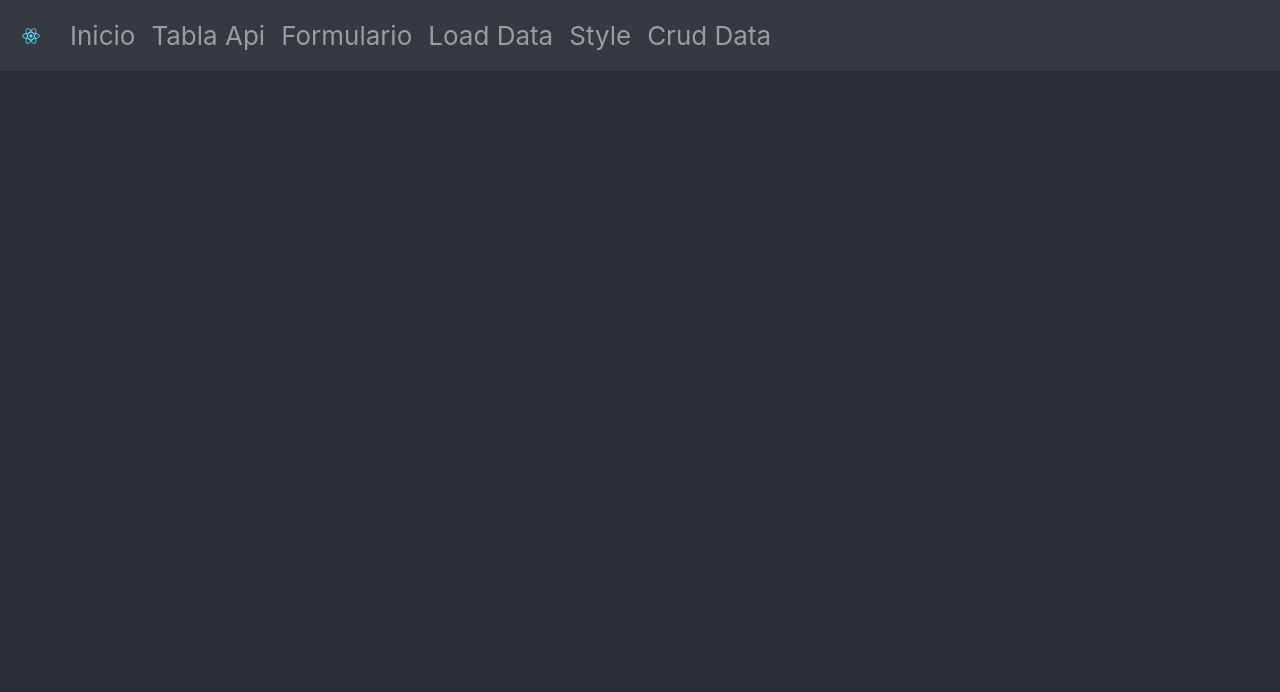
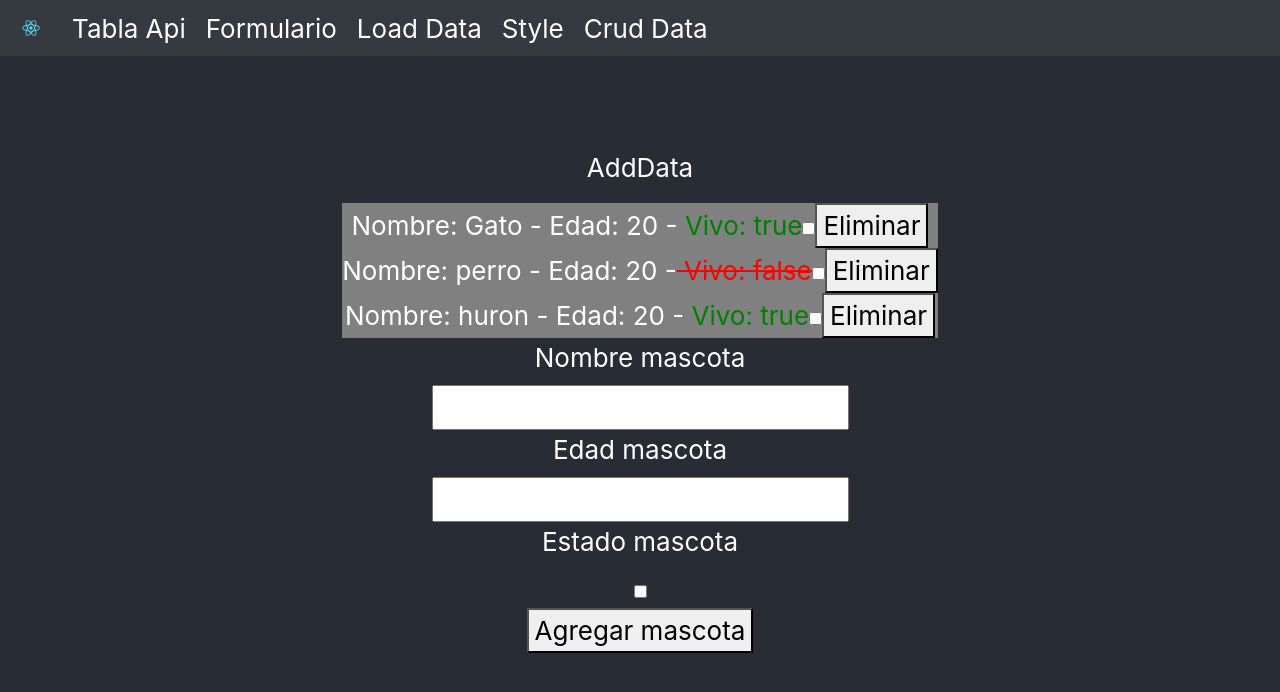
Before and after one commit to fichajokers/D-_ARCHIVOS-PC-informaticaaprender-react-con-create-react-app, a React (Create React App) app: page /CrudData in a window 1280 px wide. Shown: the top 692 px of the page. Built offline with nearby package versions, Linux system fonts and the light colour scheme.

Commit message:
Se agregó react-router-dom para manejar las rutas y simplificar lo que había antes

```diff
--- a/src/components/Main.js
+++ b/src/components/Main.js
@@ -29,80 +29,31 @@ class Main extends Component{
         })
     }
 
-    opcionSeleccionada = (opcionSeleccionada) => {
-        console.log("soy el parent y recibi.. " + opcionSeleccionada)
-        this.setState({
-            opcionSeleccionada: opcionSeleccionada
-        });
-    }
-
     render(){
-        let questions = null;
-        let opcionSeleccionada = '';
-        if ( this.state.displayQuestions ) {
-            questions = (
-                <React.Fragment>
-                    {
-                        this.state.questions.map((question, index) => {
-                            return <Question key={question.id}
-                            title={question.title} />
-                        })
-                    }
-                </React.Fragment>
-            )
-        }
-
-        if ( this.state.opcionSeleccionada === 'Tabla Api' ) {
-            opcionSeleccionada = (
-                <div>
-                    <CargarDatosApi></CargarDatosApi>
-                </div>
-            )
-        }else if( this.state.opcionSeleccionada === 'Inicio' ){
-            opcionSeleccionada = (
-                <React.Fragment>
-                    <section className="componente-prueba">
-                        <button className="btn" onClick={this.displayQuestion}>View Unanswered Questions</button>
-                        {questions}
-                    </section>
-                    <p>
-                    Bienvenido a react
-                    </p>
-
-                    <section className="componentes">
-                        <MiComponente />
-                        <hr/>
-                    </section>
-                </React.Fragment>
-            )
-
-        }else if( this.state.opcionSeleccionada === 'Formulario' ){
-            opcionSeleccionada = (
-                <Formulario></Formulario>
-            )
-        }else if( this.state.opcionSeleccionada === 'Cargando' ){
-            opcionSeleccionada = (
-                <CargandoAlCargarData></CargandoAlCargarData>
-            )
-        }else if( this.state.opcionSeleccionada === 'Style' ){
-            opcionSeleccionada = (
-                <Style/>
-            )
-        }else if( this.state.opcionSeleccionada === 'CrudData' ){
-            opcionSeleccionada = (
-                <CrudData/>
-            )
-        }
-
         return(
             <main>
-                <section className="componente-navbar">
-                <MenuPrincipal onMenuPrincipal={this.opcionSeleccionada}></MenuPrincipal>
-                </section>
+                <Router>
+                    <Route exact path="/CargarDatosApi">
+                        <CargarDatosApi/>
+                    </Route>
+                    <Route exact path="/Formulario">
+                        <Formulario/>
+                    </Route>
+                    <Route exact path="/CargandoAlCargarData">
+                        <CargandoAlCargarData/>
+                    </Route>
+                    <Route exact path="/Style">
+                        <Style />
+                    </Route>
+                    <Route exact path="/CrudData">
+                        <CrudData />
+                    </Route>
 
-                <section className="componente-prueba">
-                    {opcionSeleccionada}
-                </section>
+                    <section className="componente-navbar">
+                        <MenuPrincipal />
+                    </section>
+
+                </Router>
             </main>
         );
     }
--- a/src/components/MenuPrincipal.js
+++ b/src/components/MenuPrincipal.js
@@ -1,6 +1,7 @@
 import React, {Component} from 'react';
 import {Navbar,Nav} from 'react-bootstrap';
 import logo from '../assets/images/logo.svg';
+import { Link } from 'react-router-dom';
 
 class MenuPrincipal extends Component{
     constructor(props) {
@@ -33,12 +34,11 @@ class MenuPrincipal extends Component{
                     />
                     </Navbar.Brand>
                     <Nav className="mr-auto">
-                        <Nav.Link id="Inicio"       onClick={this.handleClick.bind(this)}>Inicio</Nav.Link>
-                        <Nav.Link id="Tabla Api"    onClick={this.handleClick.bind(this)}>Tabla Api</Nav.Link>
-                        <Nav.Link id="Formulario"   onClick={this.handleClick.bind(this)}>Formulario</Nav.Link>
-                        <Nav.Link id="Cargando"     onClick={this.handleClick.bind(this)}>Load Data</Nav.Link>
-                        <Nav.Link id="Style"        onClick={this.handleClick.bind(this)}>Style</Nav.Link>
-                        <Nav.Link id="CrudData"     onClick={this.handleClick.bind(this)}>Crud Data</Nav.Link>
+                        <Link style={styleLink} to="CargarDatosApi">Tabla Api</Link>
+                        <Link style={styleLink} to="Formulario">Formulario</Link>
+                        <Link style={styleLink} to="CargandoAlCargarData">Load Data</Link>
+                        <Link style={styleLink} to="Style">Style</Link>
+                        <Link style={styleLink} to="CrudData">Crud Data</Link>
                     </Nav>
                 </Navbar>
             </React.Fragment>
@@ -46,4 +46,10 @@ class MenuPrincipal extends Component{
     }
 }
 
+const styleLink = {
+    textDecoration: "none",
+    marginLeft: "10px",
+    marginRight: "10px",
+    color: "white"
+}
 export default MenuPrincipal
```
Also changed, not shown: src/components/Inicio.js (added).
